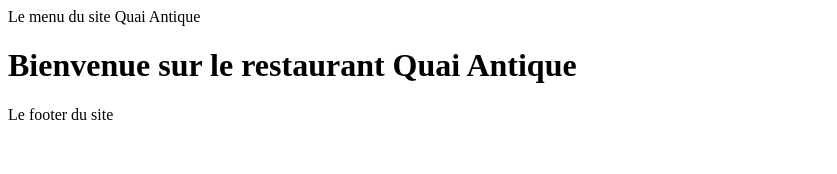
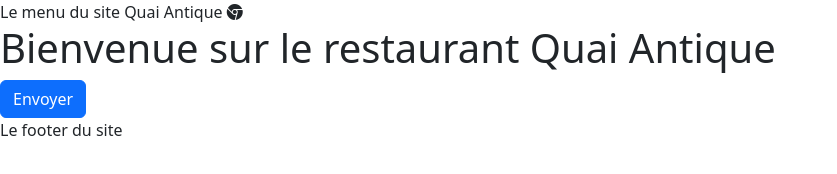
Before and after one commit to Emanuel-Simba-Developper/FilRouge, a website with bundled scripts: page index.html in a window 1280 px wide. Shown: the whole page, without its empty margins (0-837 px from the left). Built offline with nearby package versions, Linux system fonts and the light colour scheme; files whose address does not match are found by name.

Commit message:
bootstrap Install

```diff
--- a/index.html
+++ b/index.html
@@ -3,14 +3,17 @@
 <head>
     <meta charset="UTF-8">
     <meta name="viewport" content="width=device-width, initial-scale=1.0">
+    <link rel="stylesheet" href="/node_modules/bootstrap/dist/css/bootstrap.min.css">
+    <link rel="stylesheet" href="/node_modules/bootstrap-icons/font/bootstrap-icons.css">
     <title>Document</title>
 </head>
 <body>
-    <header>Le menu du site Quai Antique</header>
+    <header>Le menu du site Quai Antique <i class="bi bi-browser-chrome"></i></header>
     <main id="main-page">
 
     </main>
     <footer>Le footer du site</footer>
     <script type="module" src="./Router/router.js"></script>
+    <script src="node_modules/bootstrap/dist/js/bootstrap.bundle.min.js"></script>
 </body>
 </html>
--- /dev/null
+++ b/package.json
@@ -0,0 +1,6 @@
+{
+  "dependencies": {
+    "bootstrap": "^5.3.3",
+    "bootstrap-icons": "^1.11.3"
+  }
+}
--- a/pages/home.html
+++ b/pages/home.html
@@ -1,2 +1,3 @@
 
 <h1>Bienvenue sur le restaurant Quai Antique</h1>
+<button class="btn btn-primary">Envoyer</button>
```
Also changed, not shown: 2 other files.
